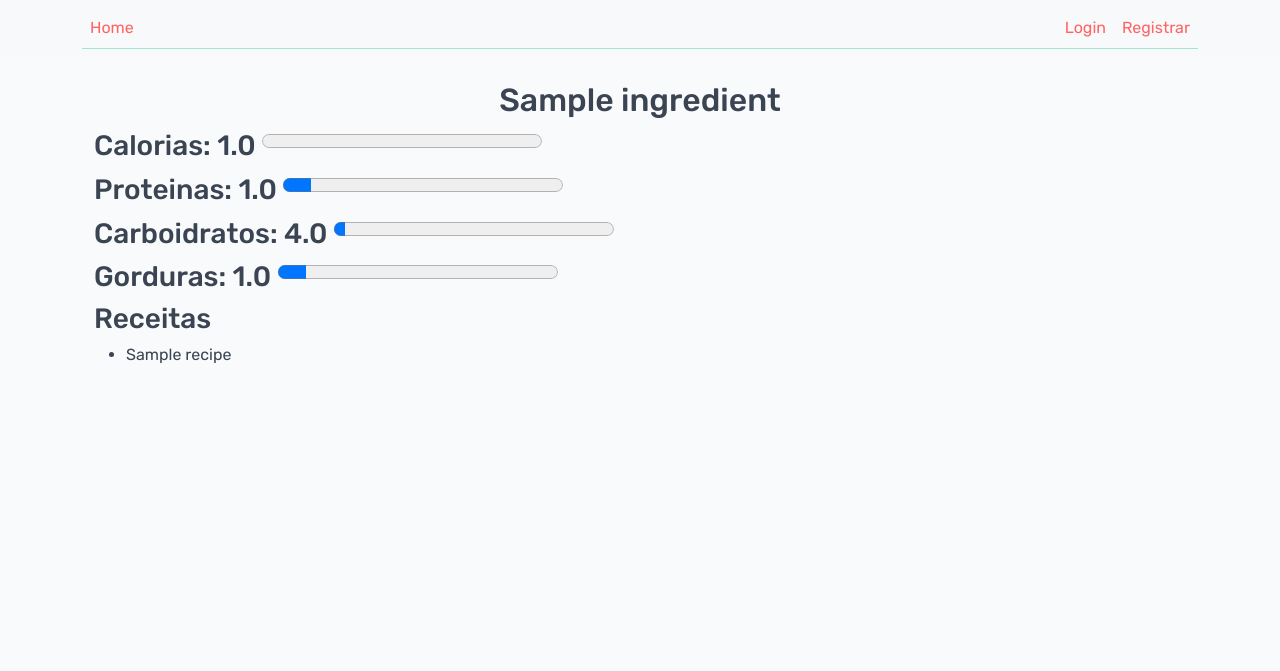
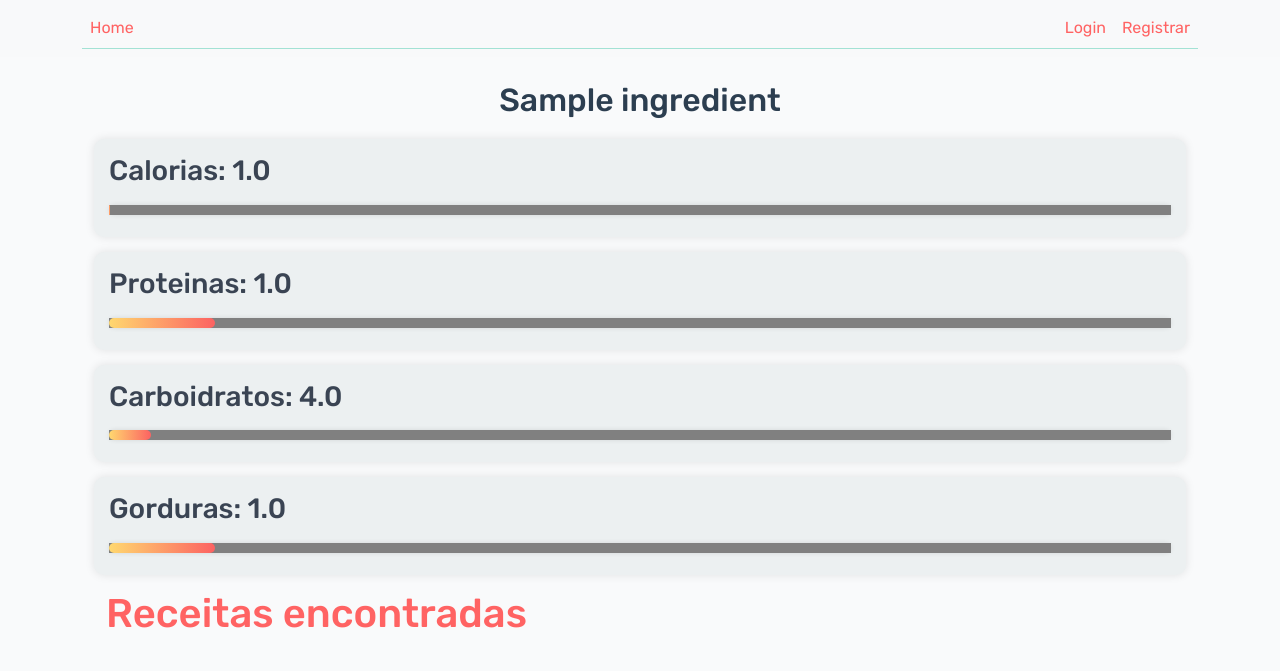
Before and after one commit to JoaoCeleste/MC426, a Flask app: page /ingredients/1 in a window 1280 px wide. Shown: the top 671 px of the page. Before the commit the page ends 363 px from the top, so only its background shows below. Run offline with Flask 3, Linux system fonts and the light colour scheme; tables that the repository leaves empty hold one stand-in row (values such as "Sample post"); some libraries are stand-ins or nearby versions.

Commit message:
Add style to new ingredient view

```diff
--- a/static/styles.css
+++ b/static/styles.css
@@ -282,3 +282,58 @@ h1 {
     border: 1px solid #ff6363;
     border-radius: 4px;
 }
+
+/* TODO: change below */
+
+.ingredient-page-name {
+    color: #2c3e50;
+    text-align: center;
+}
+
+.ingredient-macros {
+    margin-top: 20px;
+}
+
+.macro {
+    margin-bottom: 15px;
+    padding: 15px;
+    border-radius: 10px;
+    background-color: #ecf0f1;
+    box-shadow: 0 0 10px rgba(0, 0, 0, 0.1);
+}
+
+.macro-label {
+    margin-bottom: 10px;
+    /*color: #3498db;*/
+}
+
+.macro-progress {
+    width: 100%;
+    height: 10px;
+    border-radius: 8px;
+    background: linear-gradient(90deg, #ffd86f, #fc6262);
+    box-shadow: 0 0 5px rgba(0, 0, 0, 0.1);
+}
+
+.macro-progress::-webkit-progress-value {
+    background: linear-gradient(90deg, #ffd86f, #fc6262);
+    border-radius: 8px;
+}
+
+.ingredient-page-recipes {
+    color: #2c3e50;
+    text-align: center;
+}
+
+.ingredient-page-recipes-list {
+    list-style-type: none;
+    padding: 0;
+}
+
+.ingredient-page-recipes-list li {
+    margin-bottom: 10px;
+    padding: 10px;
+    border-radius: 10px;
+    background-color: #ecf0f1;
+    box-shadow: 0 0 10px rgba(0, 0, 0, 0.1);
+}
--- a/views/ingredient.html
+++ b/views/ingredient.html
@@ -1,29 +1,44 @@
 {% extends "base.html" %}
+{% import 'card.html' as card %}
 {% block title %}Página Inicial{% endblock %}
 {% block content %}
     <div class="container">
         <h2 align="center" class="ingredient-page-name">{{ ingredient.name }}</h2>
-            <div class="ingredient-macros">
-              <h3 class="Calories">Calorias: {{ info.calories }}
-                  <progress value="{{ info.calories }}" max="1000"></progress>
-              </h3>
-              <h3 class="Proteins">Proteinas: {{ info.proteins }}
-                  <progress value="{{ info.proteins }}" max="10"></progress>
-              </h3>
-              <h3 class="Carbohydrates">Carboidratos: {{ info.carbohydrates }}
-                  <progress value="{{ info.carbohydrates }}" max="100"></progress>
-              </h3>
-              <h3 class="Fats">Gorduras: {{ info.fats }}
-                  <progress value="{{ info.fats }}" max="10"></progress>
-              </h3>
+        <div class="ingredient-macros">
+            <div class="macro">
+                <h3 class="macro-label">Calorias: {{ info.calories }}</h3>
+                <progress class="macro-progress" value="{{ info.calories }}" max="1000"></progress>
             </div>
-            <div class="recipes">
-                <h3 class="ingredient-page-recipes">Receitas</h3>
-                <ul class="ingredient-page-recipes-list">
-                    {% for recipe in recipes %}
-                        <li>{{ recipe.name }}</li>
-                    {% endfor %}
-                </ul>
+
+            <div class="macro">
+                <h3 class="macro-label">Proteinas: {{ info.proteins }}</h3>
+                <progress class="macro-progress" value="{{ info.proteins }}" max="10"></progress>
             </div>
+
+            <div class="macro">
+                <h3 class="macro-label">Carboidratos: {{ info.carbohydrates }}</h3>
+                <progress class="macro-progress" value="{{ info.carbohydrates }}" max="100"></progress>
+            </div>
+
+            <div class="macro">
+                <h3 class="macro-label">Gorduras: {{ info.fats }}</h3>
+                <progress class="macro-progress" value="{{ info.fats }}" max="10"></progress>
+            </div>
+        </div>
+
+        <div class="recipes">
+            <div class="container">
+                {% if recipes == [] %}
+                    <h1>Infelizmente não conseguimos encontrar nenhuma receita :(</h1>
+                {% else %}
+                    <h1>Receitas encontradas</h1>
+                    <div class="card-wrapper">
+                        {% for recipe in recipes %}
+                            {{ card.card(recipe, loop.index) }}
+                        {% endfor %}
+                    </div>
+                {% endif %}
+            </div>
+        </div>
     </div>
 {% endblock %}
```
